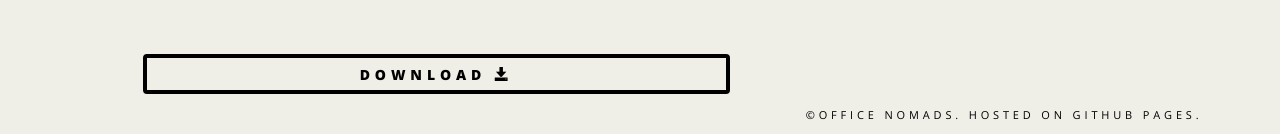
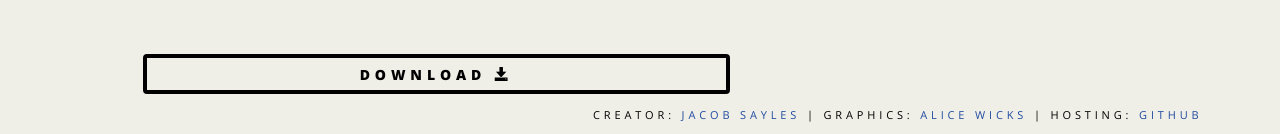
Before and after one commit to nadineproject/nadineproject.github.io, a Jekyll site: the page built from index.html, in a window 1280 px wide. Shown: the part 1861-1995 px from the top of the page. Built offline with Jekyll 4.4.1, drawn with Linux system fonts in a browser that asks for light colours.

Commit message:
changed up footer to credit Jacob Sayles and Alice Wicks

```diff
--- a/_layouts/base.html
+++ b/_layouts/base.html
@@ -59,7 +59,10 @@
 			<!-- Footer -->
 			<div class="row">
 				<div id="footer" class="col-md-12">
-					<h3>©Office Nomads. Hosted on GitHub Pages.</h3>
+					<h3>
+            Creator: <a href="https://kanawha.design/jacobsayles">Jacob Sayles</a> |
+            Graphics:  <a href="http://alicewicks.com">Alice Wicks</a> |
+            Hosting: <a href="https://github.com">GitHub</h3>
 				</div>
 			</div>
 
```
